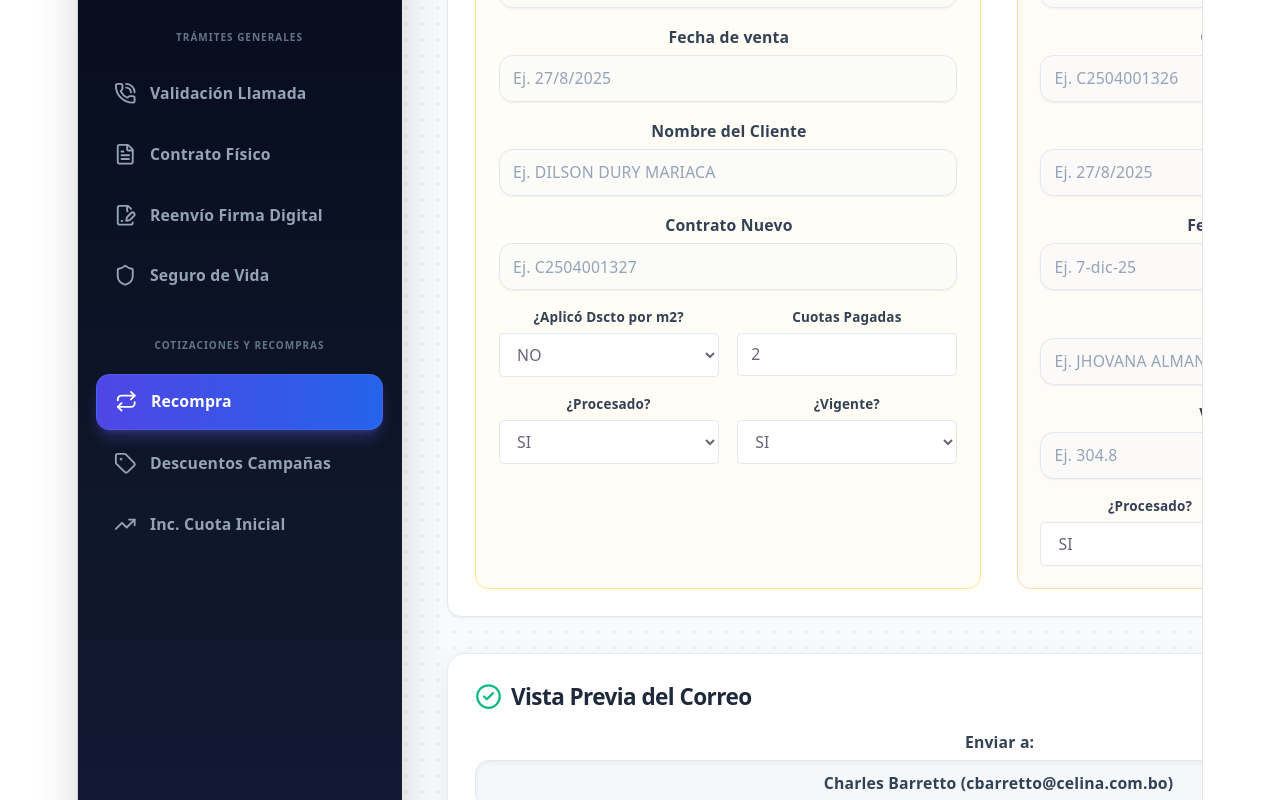
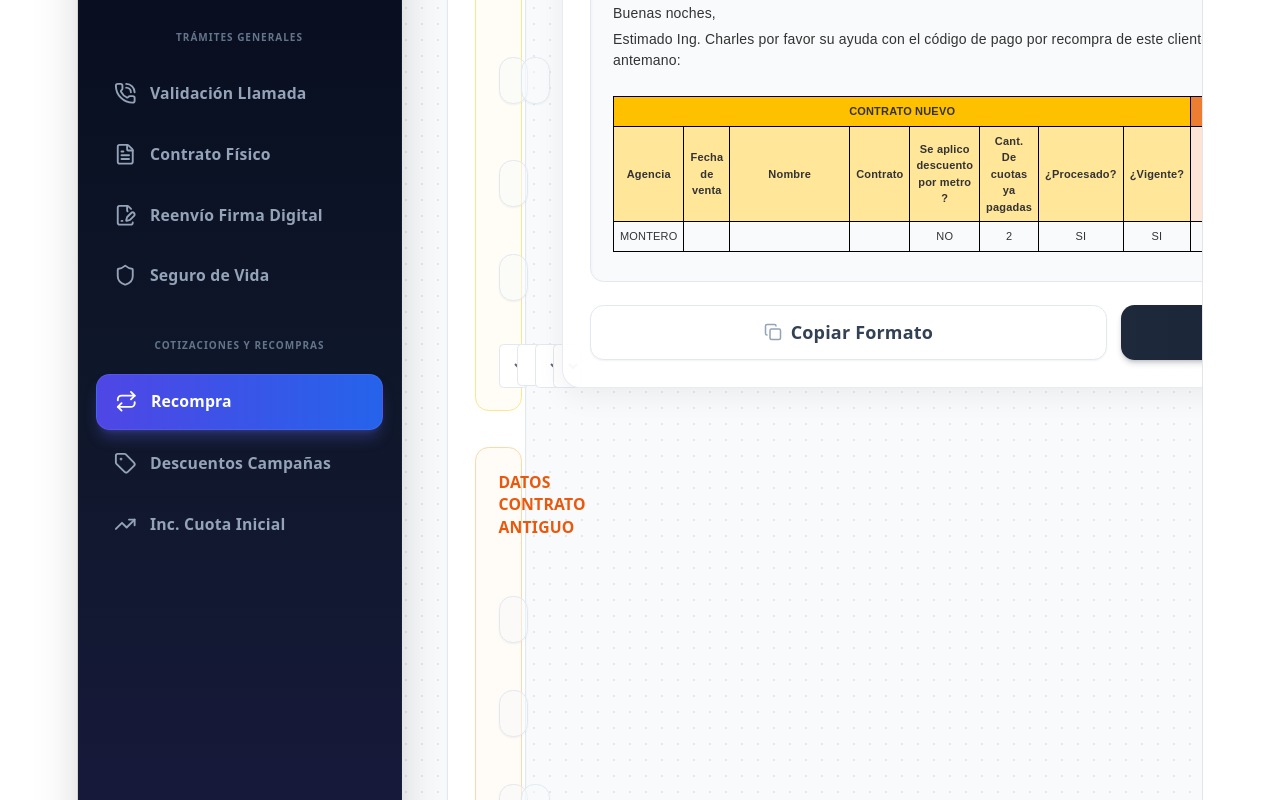
Before and after one commit to huguitoadm-OHSL/portal-celina, a React (Vite) app: page / in a window 1280 px wide. Both pictures are taken after a click on the button "Recompra". Shown: the part 400-1200 px from the top of the page. Built offline with nearby package versions, Linux system fonts and the light colour scheme.

Commit message:
Update App.jsx

```diff
--- a/src/App.jsx
+++ b/src/App.jsx
@@ -272,7 +272,7 @@ const ResultCard = ({ title, text, htmlContent, subject, supervisorDestino, setS
   };
 
   return (
-    <div className="bg-white/90 backdrop-blur-xl border border-slate-200/80 rounded-2xl p-6 sticky top-8 shadow-[0_8px_30px_rgb(0,0,0,0.06)]">
+    <div className="bg-white/90 backdrop-blur-xl border border-slate-200/80 rounded-2xl p-6 sticky top-8 shadow-[0_8px_30px_rgb(0,0,0,0.06)] flex flex-col h-full max-h-[85vh]">
       <h3 className="text-xl font-extrabold text-slate-800 mb-4 flex items-center tracking-tight">
         <CheckCircle2 className="w-6 h-6 text-emerald-500 mr-2" />
         Vista Previa del Correo
@@ -309,7 +309,7 @@ const ResultCard = ({ title, text, htmlContent, subject, supervisorDestino, setS
         </div>
       )}
 
-      <div className="bg-[#f8fafc] p-5 rounded-xl border border-slate-200 mb-5 h-[22rem] overflow-y-auto shadow-inner w-full">
+      <div className="bg-[#f8fafc] p-5 rounded-xl border border-slate-200 mb-5 flex-1 overflow-auto shadow-inner w-full">
         {htmlContent ? (
           <div dangerouslySetInnerHTML={{ __html: htmlContent }} />
         ) : (
@@ -317,7 +317,7 @@ const ResultCard = ({ title, text, htmlContent, subject, supervisorDestino, setS
         )}
       </div>
 
-      <div className="flex flex-col sm:flex-row gap-3 w-full">
+      <div className="flex flex-col sm:flex-row gap-3 w-full mt-auto">
         <button
           onClick={handleCopy}
           className="flex-1 flex items-center justify-center py-3 px-4 bg-white border border-slate-200 rounded-xl text-slate-700 hover:bg-slate-50 hover:border-slate-300 font-bold transition-all shadow-sm whitespace-nowrap"
@@ -362,7 +362,7 @@ export default function App() {
   });
 
   const [formRecompra, setFormRecompra] = useState({
-    proyecto: 'Muyurina', sucursal: 'YAPACANI',
+    proyecto: 'Muyurina', sucursal: 'MONTERO',
     fechaVentaNuevo: '', nombreNuevo: '', contratoNuevo: '', aplicoDescuento: 'NO', cuotasPagadas: '2', procesadoNuevo: 'SI', vigenteNuevo: 'SI',
     nombreAntiguo: '', contratoAntiguo: '', fechaVentaAntiguo: '', fechaPago: '', procesadoAntiguo: 'SI', vigenteAntiguo: 'SI', patrocinador: '',
     valorCuota: '', asesor: ''
@@ -411,7 +411,7 @@ export default function App() {
               let proyLimpio = rawProy;
               if (rawProy.includes("RENACER")) proyLimpio = "El Renacer";
               else if (rawProy.includes("JARDINES")) proyLimpio = "Los Jardines";
-              else if (rawProy.includes("MUYURINA")) proyLimpio = "Muyurina";
+              else if (rawProy.includes("MUYURina")) proyLimpio = "Muyurina";
               else if (rawProy.includes("SANTA FE")) proyLimpio = "Santa Fe";
               else if (rawProy.includes("CAÑAVERAL") || rawProy.includes("CANAVERAL")) proyLimpio = "Cañaveral";
 
@@ -674,7 +674,7 @@ export default function App() {
   // --- GENERADORES DE TEXTOS Y HTML ---
   const generarTextoRecompra = () => {
     const beneficio = calcularBeneficioRecompra();
-    return `${obtenerSaludoTiempo()}\nEstimado Ing. Charles por favor su ayuda con el código de pago por recompra de este cliente, le toca pagar su cuota el ${formRecompra.fechaPago || '[FECHA PAGO]'} muchas gracias de antemano:\n\nCONTRATO NUEVO\nSucursal: ${formRecompra.sucursal || '-'}\nFecha de Venta: ${formRecompra.fechaVentaNuevo || '-'}\nNombre: ${formRecompra.nombreNuevo || '-'}\nContrato: ${formRecompra.contratoNuevo || '-'}\n¿Se aplicó dscto por m2?: ${formRecompra.aplicoDescuento}\nCant. de cuotas pagadas: ${formRecompra.cuotasPagadas}\n¿Procesado?: ${formRecompra.procesadoNuevo}\n¿Vigente?: ${formRecompra.vigenteNuevo}\n\nCONTRATO ANTIGUO\nNombre: ${formRecompra.nombreAntiguo || '-'}\nContrato: ${formRecompra.contratoAntiguo || '-'}\nFecha de venta: ${formRecompra.fechaVentaAntiguo || '-'}\nFecha Pago: ${formRecompra.fechaPago || '-'}\n¿Procesado?: ${formRecompra.procesadoAntiguo}\n¿Vigente?: ${formRecompra.vigenteAntiguo}\nPatrocinador: ${formRecompra.patrocinador || '-'}\n\nValor de Cuota $: ${formRecompra.valorCuota || '0'}\nBeneficio $: ${beneficio}\n\nSaludos cordiales,\n${formRecompra.asesor || '[Nombre del Asesor]'}`;
+    return `${obtenerSaludoTiempo()}\nEstimado Ing. Charles por favor su ayuda con el código de pago por recompra de este cliente, le toca pagar su cuota el ${formRecompra.fechaPago || '[FECHA PAGO]'} muchas gracias de antemano:\n\nCONTRATO NUEVO\nAgencia: ${formRecompra.sucursal || '-'}\nFecha de Venta: ${formRecompra.fechaVentaNuevo || '-'}\nNombre: ${formRecompra.nombreNuevo || '-'}\nContrato: ${formRecompra.contratoNuevo || '-'}\n¿Se aplicó dscto por m2?: ${formRecompra.aplicoDescuento}\nCant. de cuotas pagadas: ${formRecompra.cuotasPagadas}\n¿Procesado?: ${formRecompra.procesadoNuevo}\n¿Vigente?: ${formRecompra.vigenteNuevo}\n\nCONTRATO ANTIGUO\nNombre: ${formRecompra.nombreAntiguo || '-'}\nContrato: ${formRecompra.contratoAntiguo || '-'}\nFecha de venta: ${formRecompra.fechaVentaAntiguo || '-'}\nFecha Pago: ${formRecompra.fechaPago || '-'}\n¿Procesado?: ${formRecompra.procesadoAntiguo}\n¿Vigente?: ${formRecompra.vigenteAntiguo}\nPatrocinador: ${formRecompra.patrocinador || '-'}\n\nValor de Cuota: ${formRecompra.valorCuota || '0'}\nBeneficio $: ${beneficio}\n\nSaludos cordiales,\n${formRecompra.asesor || '[Nombre del Asesor]'}`;
   };
 
   const generarHtmlRecompra = () => {
@@ -685,54 +685,54 @@ export default function App() {
       <p style="margin-top: 0; margin-bottom: 25px;">Estimado Ing. Charles por favor su ayuda con el c&oacute;digo de pago por recompra de este cliente, le toca pagar su cuota el <strong>${formRecompra.fechaPago || '[FECHA PAGO]'}</strong> muchas gracias de antemano:</p>
 
       <div style="overflow-x: auto; padding-bottom: 10px;">
-        <table border="1" cellpadding="0" cellspacing="0" style="border-collapse: collapse; font-family: 'Aptos', Arial, sans-serif; font-size: 11px; text-align: center; width: 100%; border: 1px solid #000;">
+        <table border="1" cellpadding="0" cellspacing="0" style="border-collapse: collapse; font-family: 'Aptos', Arial, sans-serif; font-size: 11px; text-align: center; width: 100%; min-width: 1200px; border: 1px solid #000;">
           <thead>
             <tr>
-              <th colspan="8" style="background-color: #ffc000; border: 1px solid #000; padding: 4px;">CONTRATO NUEVO</th>
-              <th colspan="7" style="background-color: #ed7d31; border: 1px solid #000; padding: 4px;">CONTRATO ANTIGUO</th>
-              <th rowspan="2" style="background-color: #fce4d6; border: 1px solid #000; padding: 4px;">VALOR<br>DE<br>CUOTA<br>$</th>
-              <th rowspan="2" style="background-color: #fce4d6; border: 1px solid #000; padding: 4px;">BENEFICIO $</th>
+              <th colspan="8" style="background-color: #ffc000; border: 1px solid #000; padding: 6px; font-weight: bold;">CONTRATO NUEVO</th>
+              <th colspan="7" style="background-color: #ed7d31; border: 1px solid #000; padding: 6px; font-weight: bold;">CONTRATO ANTIGUO</th>
+              <th rowspan="2" style="background-color: #fce4d6; border: 1px solid #000; padding: 6px; font-weight: bold;">VALOR DE<br>CUOTA</th>
+              <th rowspan="2" style="background-color: #fce4d6; border: 1px solid #000; padding: 6px; font-weight: bold;">BENEFICIO $</th>
             </tr>
             <tr>
-              <th style="background-color: #ffe699; border: 1px solid #000; padding: 4px; width: 80px;">Sucursal</th>
-              <th style="background-color: #ffe699; border: 1px solid #000; padding: 4px; width: 70px;">Fecha de<br>venta</th>
-              <th style="background-color: #ffe699; border: 1px solid #000; padding: 4px; min-width: 120px;">Nombre</th>
-              <th style="background-color: #ffe699; border: 1px solid #000; padding: 4px; width: 80px;">Contrato</th>
-              <th style="background-color: #ffe699; border: 1px solid #000; padding: 4px; width: 70px;">Se aplico<br>descuento por<br>metro ?</th>
-              <th style="background-color: #ffe699; border: 1px solid #000; padding: 4px; width: 70px;">Cant. De<br>cuotas ya<br>pagadas</th>
-              <th style="background-color: #ffe699; border: 1px solid #000; padding: 4px; width: 60px;">¿Procesado?</th>
-              <th style="background-color: #ffe699; border: 1px solid #000; padding: 4px; width: 60px;">¿Vigente?</th>
-
-              <th style="background-color: #f8cbad; border: 1px solid #000; padding: 4px; min-width: 120px;">Nombre</th>
-              <th style="background-color: #f8cbad; border: 1px solid #000; padding: 4px; width: 80px;">Contrato</th>
-              <th style="background-color: #f8cbad; border: 1px solid #000; padding: 4px; width: 70px;">Fecha de<br>venta</th>
-              <th style="background-color: #f8cbad; border: 1px solid #000; padding: 4px; width: 70px;">Fecha Pago</th>
-              <th style="background-color: #f8cbad; border: 1px solid #000; padding: 4px; width: 60px;">¿Procesado?</th>
-              <th style="background-color: #f8cbad; border: 1px solid #000; padding: 4px; width: 60px;">¿Vigente?</th>
-              <th style="background-color: #f8cbad; border: 1px solid #000; padding: 4px; min-width: 100px;">Patrocinador</th>
+              <th style="background-color: #ffe699; border: 1px solid #000; padding: 6px;">Agencia</th>
+              <th style="background-color: #ffe699; border: 1px solid #000; padding: 6px;">Fecha de<br>venta</th>
+              <th style="background-color: #ffe699; border: 1px solid #000; padding: 6px; min-width: 120px;">Nombre</th>
+              <th style="background-color: #ffe699; border: 1px solid #000; padding: 6px;">Contrato</th>
+              <th style="background-color: #ffe699; border: 1px solid #000; padding: 6px;">Se aplico<br>descuento<br>por metro ?</th>
+              <th style="background-color: #ffe699; border: 1px solid #000; padding: 6px;">Cant. De<br>cuotas ya<br>pagadas</th>
+              <th style="background-color: #ffe699; border: 1px solid #000; padding: 6px;">¿Procesado?</th>
+              <th style="background-color: #ffe699; border: 1px solid #000; padding: 6px;">¿Vigente?</th>
+
+              <th style="background-color: #fce4d6; border: 1px solid #000; padding: 6px; min-width: 120px;">Nombre</th>
+              <th style="background-color: #fce4d6; border: 1px solid #000; padding: 6px;">Contrato</th>
+              <th style="background-color: #fce4d6; border: 1px solid #000; padding: 6px;">Fecha de<br>venta</th>
+              <th style="background-color: #fce4d6; border: 1px solid #000; padding: 6px;">Fecha Pago</th>
+              <th style="background-color: #fce4d6; border: 1px solid #000; padding: 6px;">¿Procesado?</th>
+              <th style="background-color: #fce4d6; border: 1px solid #000; padding: 6px;">¿Vigente?</th>
+              <th style="background-color: #fce4d6; border: 1px solid #000; padding: 6px; min-width: 120px;">Patrocinador</th>
             </tr>
           </thead>
           <tbody>
             <tr>
-              <td style="border: 1px solid #000; padding: 4px; text-transform: uppercase;">${formRecompra.sucursal || ''}</td>
-              <td style="border: 1px solid #000; padding: 4px;">${formRecompra.fechaVentaNuevo || ''}</td>
-              <td style="border: 1px solid #000; padding: 4px; text-transform: uppercase;">${formRecompra.nombreNuevo || ''}</td>
-              <td style="border: 1px solid #000; padding: 4px; text-transform: uppercase;">${formRecompra.contratoNuevo || ''}</td>
-              <td style="border: 1px solid #000; padding: 4px;">${formRecompra.aplicoDescuento || 'NO'}</td>
-              <td style="border: 1px solid #000; padding: 4px;">${formRecompra.cuotasPagadas || '0'}</td>
-              <td style="border: 1px solid #000; padding: 4px;">${formRecompra.procesadoNuevo || 'SI'}</td>
-              <td style="border: 1px solid #000; padding: 4px;">${formRecompra.vigenteNuevo || 'SI'}</td>
-
-              <td style="border: 1px solid #000; padding: 4px; text-transform: uppercase;">${formRecompra.nombreAntiguo || ''}</td>
-              <td style="border: 1px solid #000; padding: 4px; text-transform: uppercase;">${formRecompra.contratoAntiguo || ''}</td>
-              <td style="border: 1px solid #000; padding: 4px;">${formRecompra.fechaVentaAntiguo || ''}</td>
-              <td style="border: 1px solid #000; padding: 4px;">${formRecompra.fechaPago || ''}</td>
-              <td style="border: 1px solid #000; padding: 4px;">${formRecompra.procesadoAntiguo || 'SI'}</td>
-              <td style="border: 1px solid #000; padding: 4px;">${formRecompra.vigenteAntiguo || 'SI'}</td>
-              <td style="border: 1px solid #000; padding: 4px; text-transform: uppercase;">${formRecompra.patrocinador || ''}</td>
-
-              <td style="border: 1px solid #000; padding: 4px;">${formRecompra.valorCuota || ''}</td>
-              <td style="border: 1px solid #000; padding: 4px;">${beneficio}</td>
+              <td style="border: 1px solid #000; padding: 6px; text-transform: uppercase;">${formRecompra.sucursal || ''}</td>
+              <td style="border: 1px solid #000; padding: 6px;">${formRecompra.fechaVentaNuevo || ''}</td>
+              <td style="border: 1px solid #000; padding: 6px; text-transform: uppercase;">${formRecompra.nombreNuevo || ''}</td>
+              <td style="border: 1px solid #000; padding: 6px; text-transform: uppercase;">${formRecompra.contratoNuevo || ''}</td>
+              <td style="border: 1px solid #000; padding: 6px;">${formRecompra.aplicoDescuento || 'NO'}</td>
+              <td style="border: 1px solid #000; padding: 6px;">${formRecompra.cuotasPagadas || '0'}</td>
+              <td style="border: 1px solid #000; padding: 6px;">${formRecompra.procesadoNuevo || 'SI'}</td>
+              <td style="border: 1px solid #000; padding: 6px;">${formRecompra.vigenteNuevo || 'SI'}</td>
+
+              <td style="border: 1px solid #000; padding: 6px; text-transform: uppercase;">${formRecompra.nombreAntiguo || ''}</td>
+              <td style="border: 1px solid #000; padding: 6px; text-transform: uppercase;">${formRecompra.contratoAntiguo || ''}</td>
+              <td style="border: 1px solid #000; padding: 6px;">${formRecompra.fechaVentaAntiguo || ''}</td>
+              <td style="border: 1px solid #000; padding: 6px;">${formRecompra.fechaPago || ''}</td>
+              <td style="border: 1px solid #000; padding: 6px;">${formRecompra.procesadoAntiguo || 'SI'}</td>
+              <td style="border: 1px solid #000; padding: 6px;">${formRecompra.vigenteAntiguo || 'SI'}</td>
+              <td style="border: 1px solid #000; padding: 6px; text-transform: uppercase;">${formRecompra.patrocinador || ''}</td>
+
+              <td style="border: 1px solid #000; padding: 6px;">${formRecompra.valorCuota || ''}</td>
+              <td style="border: 1px solid #000; padding: 6px; font-weight: bold;">${beneficio}</td>
             </tr>
           </tbody>
         </table>
@@ -1273,12 +1273,12 @@ export default function App() {
           {activeTab === 'recompra' && (
             <div className="animate-in fade-in slide-in-from-bottom-4 duration-500 w-full">
               <div className="mb-6"><h2 className="text-2xl font-bold text-slate-800 flex items-center"><Repeat className="w-6 h-6 mr-2 text-blue-600" /> Solicitud de Recompra</h2></div>
-              <div className="grid grid-cols-1 xl:grid-cols-[1fr] gap-8 w-full">
+              <div className="grid grid-cols-1 xl:grid-cols-[1.3fr_1fr] gap-8 w-full">
                 <div className="bg-white p-6 rounded-xl shadow-sm border border-slate-200 w-full">
 
                    <div className="grid grid-cols-1 md:grid-cols-2 gap-5 w-full mb-6">
                       <Input label="Nombre del Asesor" name="asesor" value={formRecompra.asesor} onChange={handleRecompraChange} placeholder="Ej. Oscar Saravia" />
-                      <div>
+                      <div className="w-full">
                         <label className="block text-sm font-bold text-slate-700 mb-1.5 ml-0.5">Proyecto (Para Beneficio $)</label>
                         <select name="proyecto" value={formRecompra.proyecto} onChange={handleRecompraChange} className="w-full px-3 py-2.5 border border-slate-200 rounded-xl focus:outline-none focus:ring-4 focus:ring-indigo-500/15 focus:border-indigo-500 transition-all bg-slate-50/50 hover:bg-slate-50 text-slate-800 shadow-sm text-sm">
                            <option value="Muyurina">Muyurina ($200)</option>
@@ -1296,34 +1296,36 @@ export default function App() {
                       </div>
                    </div>
 
-                   <div className="grid grid-cols-1 lg:grid-cols-2 gap-8 w-full">
+                   <div className="grid grid-cols-1 gap-8 w-full">
                      {/* CONTRATO NUEVO */}
                      <div className="bg-amber-50/50 p-5 rounded-xl border border-amber-200">
                         <h3 className="text-sm font-extrabold text-amber-600 mb-4 border-b border-amber-200 pb-2">DATOS CONTRATO NUEVO</h3>
-                        <Input label="Sucursal / Agencia" name="sucursal" value={formRecompra.sucursal} onChange={handleRecompraChange} placeholder="Ej. YAPACANI" />
-                        <Input label="Fecha de venta" name="fechaVentaNuevo" value={formRecompra.fechaVentaNuevo} onChange={handleRecompraChange} placeholder="Ej. 27/8/2025" />
+                        <div className="grid grid-cols-1 sm:grid-cols-2 gap-5 w-full mb-2">
+                           <Input label="Agencia" name="sucursal" value={formRecompra.sucursal} onChange={handleRecompraChange} placeholder="Ej. YAPACANI" />
+                           <Input label="Fecha de venta" name="fechaVentaNuevo" value={formRecompra.fechaVentaNuevo} onChange={handleRecompraChange} placeholder="Ej. 27/8/2025" />
+                        </div>
                         <Input label="Nombre del Cliente" name="nombreNuevo" value={formRecompra.nombreNuevo} onChange={handleRecompraChange} placeholder="Ej. DILSON DURY MARIACA" />
                         <Input label="Contrato Nuevo" name="contratoNuevo" value={formRecompra.contratoNuevo} onChange={handleRecompraChange} placeholder="Ej. C2504001327" />
 
-                        <div className="grid grid-cols-2 gap-4 mt-2">
+                        <div className="grid grid-cols-1 sm:grid-cols-2 lg:grid-cols-4 gap-4 mt-2">
                            <div className="w-full">
-                             <label className="block text-xs font-bold text-slate-700 mb-1.5">¿Aplicó Dscto por m2?</label>
+                             <label className="block text-xs font-bold text-slate-700 mb-1.5 truncate">¿Aplicó Dscto por m2?</label>
                              <select name="aplicoDescuento" value={formRecompra.aplicoDescuento} onChange={handleRecompraChange} className="w-full px-3 py-2 border border-slate-200 rounded bg-white text-sm">
                                <option value="NO">NO</option><option value="SI">SI</option>
                              </select>
                            </div>
                            <div className="w-full">
-                             <label className="block text-xs font-bold text-slate-700 mb-1.5">Cuotas Pagadas</label>
+                             <label className="block text-xs font-bold text-slate-700 mb-1.5 truncate">Cuotas Pagadas</label>
                              <input type="number" name="cuotasPagadas" value={formRecompra.cuotasPagadas} onChange={handleRecompraChange} className="w-full px-3 py-2 border border-slate-200 rounded text-sm" placeholder="Ej. 2" />
                            </div>
                            <div className="w-full">
-                             <label className="block text-xs font-bold text-slate-700 mb-1.5">¿Procesado?</label>
+                             <label className="block text-xs font-bold text-slate-700 mb-1.5 truncate">¿Procesado?</label>
                              <select name="procesadoNuevo" value={formRecompra.procesadoNuevo} onChange={handleRecompraChange} className="w-full px-3 py-2 border border-slate-200 rounded bg-white text-sm">
                                <option value="SI">SI</option><option value="NO">NO</option>
                              </select>
                            </div>
                            <div className="w-full">
-                             <label className="block text-xs font-bold text-slate-700 mb-1.5">¿Vigente?</label>
+                             <label className="block text-xs font-bold text-slate-700 mb-1.5 truncate">¿Vigente?</label>
                              <select name="vigenteNuevo" value={formRecompra.vigenteNuevo} onChange={handleRecompraChange} className="w-full px-3 py-2 border border-slate-200 rounded bg-white text-sm">
                                <option value="SI">SI</option><option value="NO">NO</option>
                              </select>
@@ -1336,20 +1338,24 @@ export default function App() {
                         <h3 className="text-sm font-extrabold text-orange-600 mb-4 border-b border-orange-200 pb-2">DATOS CONTRATO ANTIGUO</h3>
                         <Input label="Nombre del Cliente Antiguo" name="nombreAntiguo" value={formRecompra.nombreAntiguo} onChange={handleRecompraChange} placeholder="Ej. DILSON DURY MARIACA" />
                         <Input label="Contrato Antiguo" name="contratoAntiguo" value={formRecompra.contratoAntiguo} onChange={handleRecompraChange} placeholder="Ej. C2504001326" />
-                        <Input label="Fecha de venta" name="fechaVentaAntiguo" value={formRecompra.fechaVentaAntiguo} onChange={handleRecompraChange} placeholder="Ej. 27/8/2025" />
-                        <Input label="Fecha Pago de Cuota" name="fechaPago" value={formRecompra.fechaPago} onChange={handleRecompraChange} placeholder="Ej. 7-dic-25" />
+
+                        <div className="grid grid-cols-1 sm:grid-cols-2 gap-5 w-full mb-2">
+                           <Input label="Fecha de venta" name="fechaVentaAntiguo" value={formRecompra.fechaVentaAntiguo} onChange={handleRecompraChange} placeholder="Ej. 27/8/2025" />
+                           <Input label="Fecha Pago de Cuota" name="fechaPago" value={formRecompra.fechaPago} onChange={handleRecompraChange} placeholder="Ej. 7-dic-25" />
+                        </div>
+
                         <Input label="Patrocinador" name="patrocinador" value={formRecompra.patrocinador} onChange={handleRecompraChange} placeholder="Ej. JHOVANA ALMANZA VALLEJOS" />
                         <Input label="Valor de Cuota ($)" name="valorCuota" value={formRecompra.valorCuota} onChange={handleRecompraChange} placeholder="Ej. 304.8" type="number" />
 
-                        <div className="grid grid-cols-2 gap-4 mt-2">
+                        <div className="grid grid-cols-1 sm:grid-cols-2 gap-4 mt-2">
                            <div className="w-full">
-                             <label className="block text-xs font-bold text-slate-700 mb-1.5">¿Procesado?</label>
+                             <label className="block text-xs font-bold text-slate-700 mb-1.5 truncate">¿Procesado?</label>
                              <select name="procesadoAntiguo" value={formRecompra.procesadoAntiguo} onChange={handleRecompraChange} className="w-full px-3 py-2 border border-slate-200 rounded bg-white text-sm">
                                <option value="SI">SI</option><option value="NO">NO</option>
                              </select>
                            </div>
                            <div className="w-full">
-                             <label className="block text-xs font-bold text-slate-700 mb-1.5">¿Vigente?</label>
+                             <label className="block text-xs font-bold text-slate-700 mb-1.5 truncate">¿Vigente?</label>
                              <select name="vigenteAntiguo" value={formRecompra.vigenteAntiguo} onChange={handleRecompraChange} className="w-full px-3 py-2 border border-slate-200 rounded bg-white text-sm">
                                <option value="SI">SI</option><option value="NO">NO</option>
                              </select>
```
